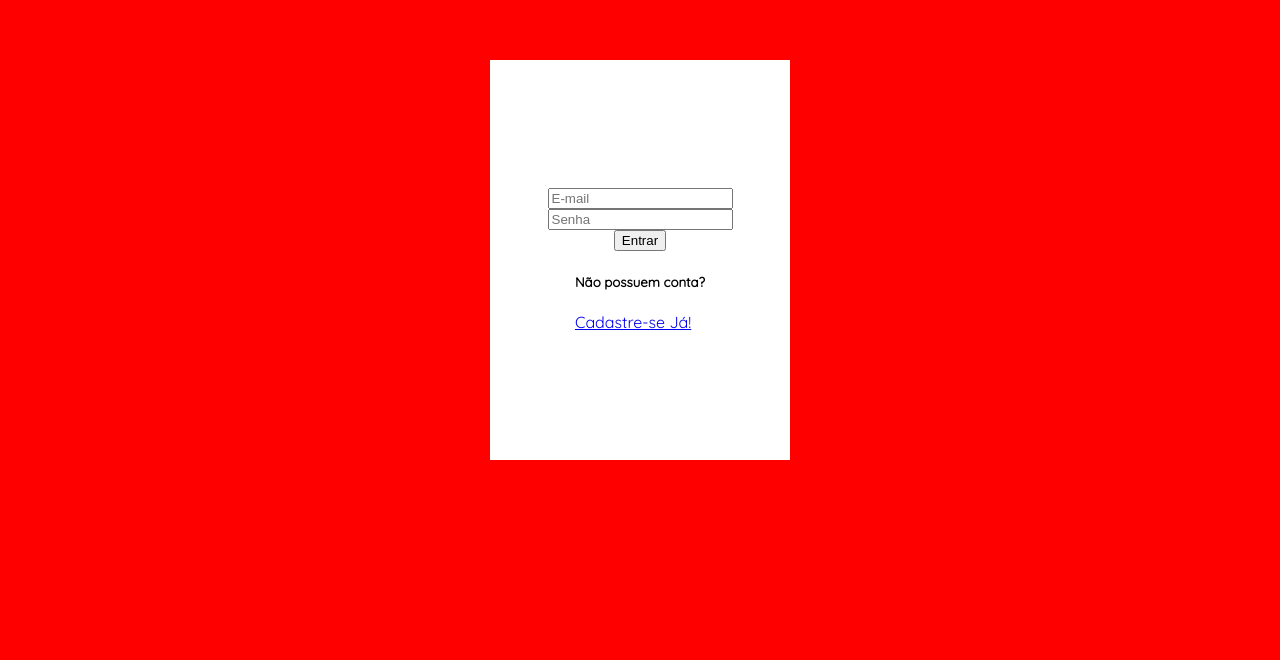
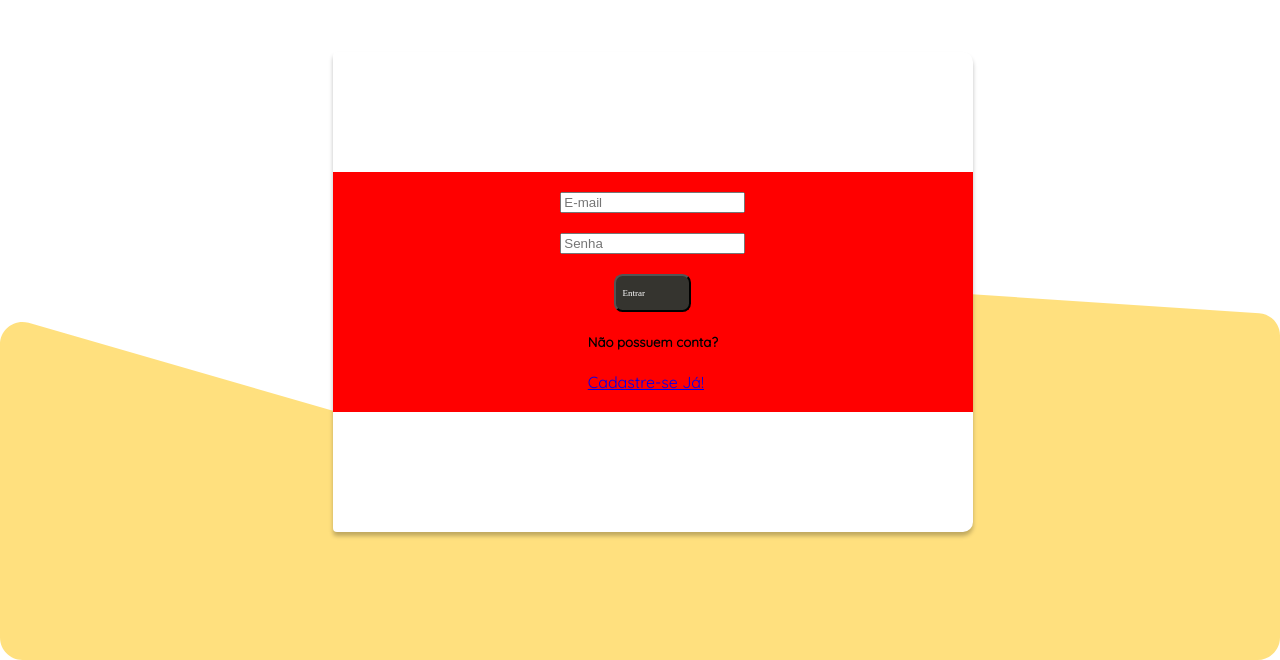
Before and after one commit to BH-Beehive/Site-Institucional-Beehive, a website: page public/Login.html in a window 1280 px wide. Shown: the part 140-800 px from the top of the page. Drawn offline with Linux system fonts and the light colour scheme.

Commit message:
Modelo base do login

```diff
--- a/public/Login.html
+++ b/public/Login.html
@@ -17,6 +17,8 @@
     </head>
 
     <body>
+
+
         <div class="painel-login">
             <div class="form">
                 <div class="logo">
@@ -29,7 +31,7 @@
                     <input type="password" id="inputSenhaLogin" placeholder="Senha">
                 </div>
                 <div>
-                    <button onclick="entrar()">Entrar</button>
+                    <button onclick="entrar()" id="btnEntrar"><p>Entrar</p></button>
                 </div>
 
                 <div>
--- a/public/css/stylelogin.css
+++ b/public/css/stylelogin.css
@@ -1,26 +1,63 @@
+:root{
+    --background-color-yellow:#ffcc29;
+}
+
 body{
+    background-image: url('../assets/img/Rectangle\ 49.svg');
+    background-repeat: no-repeat;
+    background-size: 100%;
+    background-position: bottom;
     margin: 0;
     padding: 0;
     font-family: 'Dosis', sans-serif;
     font-family: 'Quicksand', sans-serif;
-    background-color: #ffcc29;
+
+
+
 }
 
 .painel-login{
+
+margin-left: 26vw;
+margin-top: 15vw;
+width: 50vw;
+height: 60vh;
+background-color: white;
+border-radius: 4px 10px 10px 4px;
+box-shadow: 0px 4px 4px rgba(0, 0, 0, 0.25);
+display: flex;
+align-items: center;
+
+}
+.form{
     background-color: red;
-    height: 100%;
+    height: 50%;
+    width: 100%;
     display: flex;
-    justify-content: center;
     align-items: center;
     flex-direction: column;
 }
 
-.form{
-    background-color: white;
-    width: 300px;
-    height: 400px;
+input{
+    margin-top: 20px;
+}
+
+#btnEntrar{
+    margin-top: 20px;
+    background: #35342F;
+    border-radius: 8.55px;
+    width: 6vw;
     display: flex;
-    justify-content: center;
-    align-items: center;
-    flex-direction: column;
 }
+
+#btnEntrar p{
+
+    font-family: 'Poppins';
+font-style: normal;
+font-weight: 275;
+font-size: 9px;
+line-height: 14px;
+display: flex;
+align-items: center;
+color: #FFFFFF;
+}
```
Also changed, not shown: public/assets/img/Rectangle 49.svg (added).
